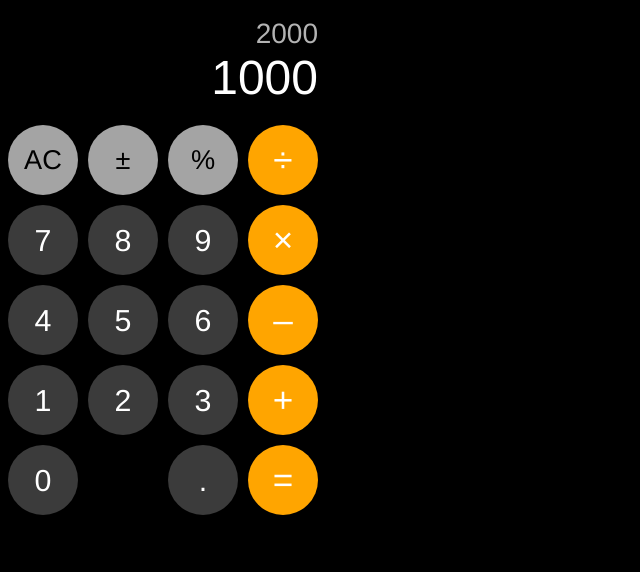
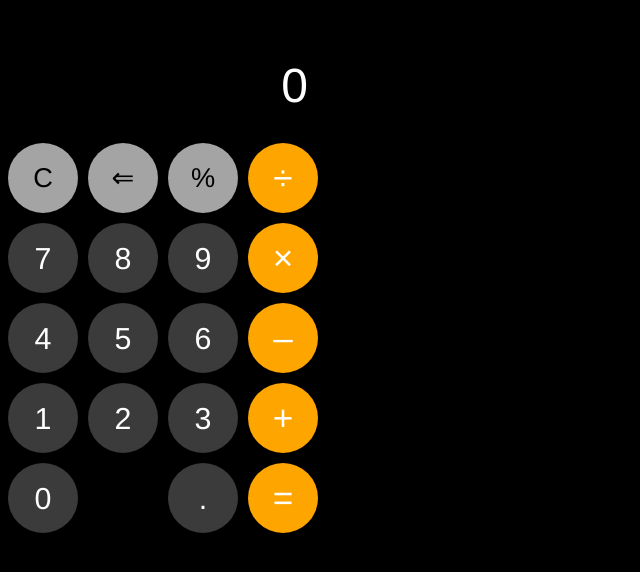
Before and after one commit to KabirSinghMehrok/my-calc, a plain HTML site: page index.html in a window 1280 px wide. Shown: the whole page, without its empty margins (0-640 px from the left). Drawn offline with Linux system fonts and the light colour scheme.

Commit message:
Implement 4/6 functions in Calculator class in main.js

```diff
--- a/index.html
+++ b/index.html
@@ -11,28 +11,28 @@
 <body>
     <div class="calculator">
         <div class="display">
-            <div class="prev-operand">2000</div>
-            <div class="next-operand">1000</div>
+            <div data-prev-operand class="prev-operand"></div>
+            <div data-curr-operand class="curr-operand"></div>
         </div>
-        <button class="misc-button">AC</button>
-        <button class="misc-button">±</button>
-        <button class="misc-button">%</button>
-        <button class="operator">÷</button>
-        <button class="number">7</button>
-        <button class="number">8</button>
-        <button class="number">9</button>
-        <button class="operator">×</button>
-        <button class="number">4</button>
-        <button class="number">5</button>
-        <button class="number">6</button>
-        <button class="operator">–</button>
-        <button class="number">1</button>
-        <button class="number">2</button>
-        <button class="number">3</button>
-        <button class="operator">+</button>
-        <button class="number span-two">0</button>
-        <button class="number">.</button>
-        <button class="operator equals">=</button>
+        <button data-all-clear class="misc-button">C</button>
+        <button data-backspace class="misc-button">⇐</button>
+        <button data-percent class="misc-button">%</button>
+        <button data-operator class="operator">÷</button>
+        <button data-number class="number">7</button>
+        <button data-number class="number">8</button>
+        <button data-number class="number">9</button>
+        <button data-operator class="operator">×</button>
+        <button data-number class="number">4</button>
+        <button data-number class="number">5</button>
+        <button data-number class="number">6</button>
+        <button data-operator class="operator">–</button>
+        <button data-number class="number">1</button>
+        <button data-number class="number">2</button>
+        <button data-number class="number">3</button>
+        <button data-operator class="operator">+</button>
+        <button data-number class="number span-two">0</button>
+        <button data-number class="number">.</button>
+        <button data-equals class="operator equals">=</button>
     </div>
 </body>
 </html>
--- a/main.js
+++ b/main.js
@@ -0,0 +1,93 @@
+class Calculator {
+    /*
+        A calculator has to perform following abstract functions
+        - apppend digits to current number
+        - delete digits from current number
+        - choose an operation to perform
+        - clear the calculator
+        - update the display
+        - perform calculation
+    */
+
+    constructor(prevOperandElement, currentOperandElement) {
+        this.prevOperandElement = prevOperandElement;
+        this.currentOperandElement = currentOperandElement;
+        // console.log(this.currentOperandElement + "not working");
+        this.prevOperand = '';
+        this.currentOperand = '0';
+        this.operator = '';
+        this.updateDisplay();
+    }
+
+    appendNumber(number) {
+        if (number == '.' && this.currentOperand.includes('.')) return;
+        if (this.currentOperand == '0' && number != '.') {
+            this.currentOperand = number.toString();
+        }
+        else this.currentOperand += number.toString();
+    }
+
+    deleteNumber() {
+        this.currentOperand =
+        this.currentOperand.substring(0, this.currentOperand.length - 1)
+        if (this.currentOperand === '') this.currentOperand = '0'
+    }
+
+    chooseOperator(operator) {
+    }
+
+    clear() {
+        this.currentOperand = '0';
+        this.prevOperand = '';
+    }
+
+    updateDisplay() {
+        this.currentOperandElement.innerText = this.currentOperand;
+        this.prevOperandElement.innerText = this.prevOperand;
+    }
+
+    calculate() {
+
+    }
+}
+
+const prevOperandElement = document.querySelector('[data-prev-operand]');
+const currentOperandElement = document.querySelector('[data-curr-operand]');
+
+const allClearButton = document.querySelector('[data-all-clear]');
+const backspaceButton = document.querySelector('[data-backspace]');
+
+const percentageButton = document.querySelector('[data-percent]');
+const equalsButton = document.querySelector('[data-equals]');
+
+const operatorButtons = document.querySelectorAll('[data-operator]');
+const numberButtons = document.querySelectorAll('[data-number]');
+
+// to test if query selection is working or not
+console.log(currentOperandElement);
+
+const calculator = new Calculator(prevOperandElement, currentOperandElement);
+
+numberButtons.forEach((button) => {
+    button.addEventListener('click', () => {
+        calculator.appendNumber(button.innerHTML);
+        calculator.updateDisplay();
+    })
+})
+
+allClearButton.addEventListener('click', () => {
+    calculator.clear();
+    calculator.updateDisplay();
+})
+
+backspaceButton.addEventListener('click', () => {
+    calculator.deleteNumber();
+    calculator.updateDisplay();
+})
+
+operatorButtons.forEach((button) => {
+    button.addEventListener('click', () => {
+        calculator.chooseOperator(button.innerHTML);
+        calculator.updateDisplay();
+    })
+})
--- a/style.css
+++ b/style.css
@@ -29,7 +29,11 @@ body * {
     display: flex;
     flex-direction: column;
     align-items: flex-end;
-    padding: 10px;
+    justify-content: center;
+    padding: 20px;
+    grid-column: 1 / -1;
+    word-wrap: break-word;
+    word-break: break-all;
 }
 
 .display * {
@@ -39,9 +43,10 @@ body * {
 .prev-operand {
     font-size: 1.75rem;
     opacity: 0.7;
+    min-height: 30px;
 }
 
-.next-operand {
+.curr-operand {
     font-size: 3rem;
 }
 
@@ -66,10 +71,6 @@ body * {
     cursor: pointer;
 }
 
-.display {
-    grid-column: 1 / -1;
-}
-
 .span-two {
     grid-column: 1 / 3;
     width: 100%;
```
